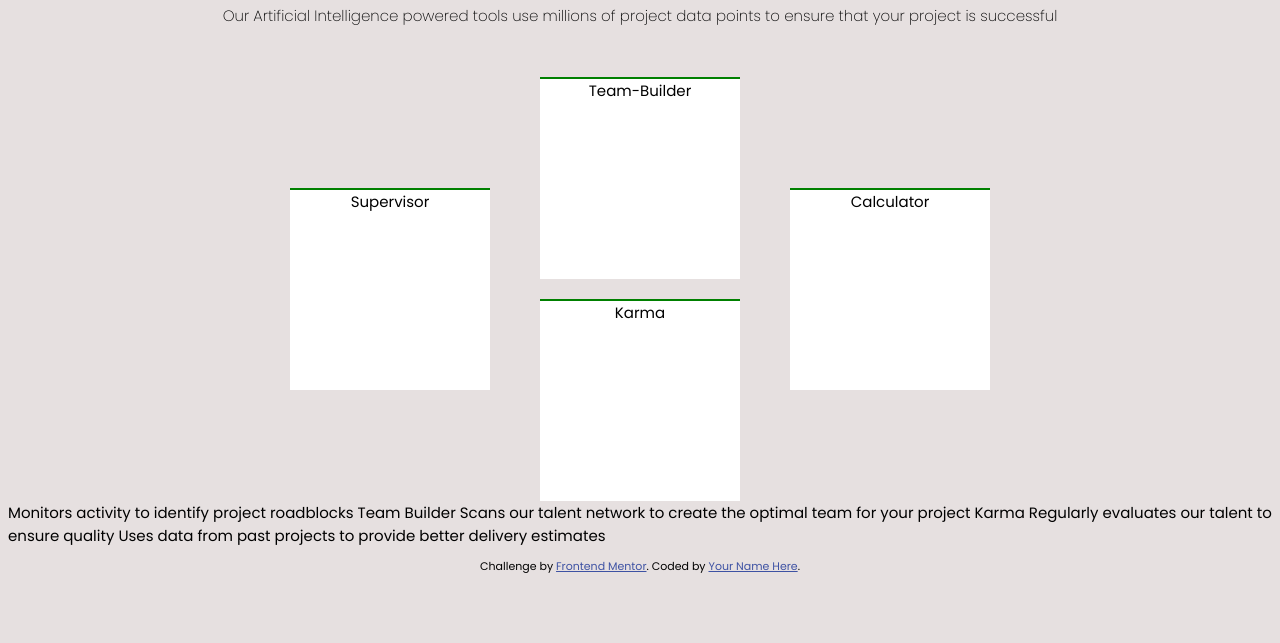
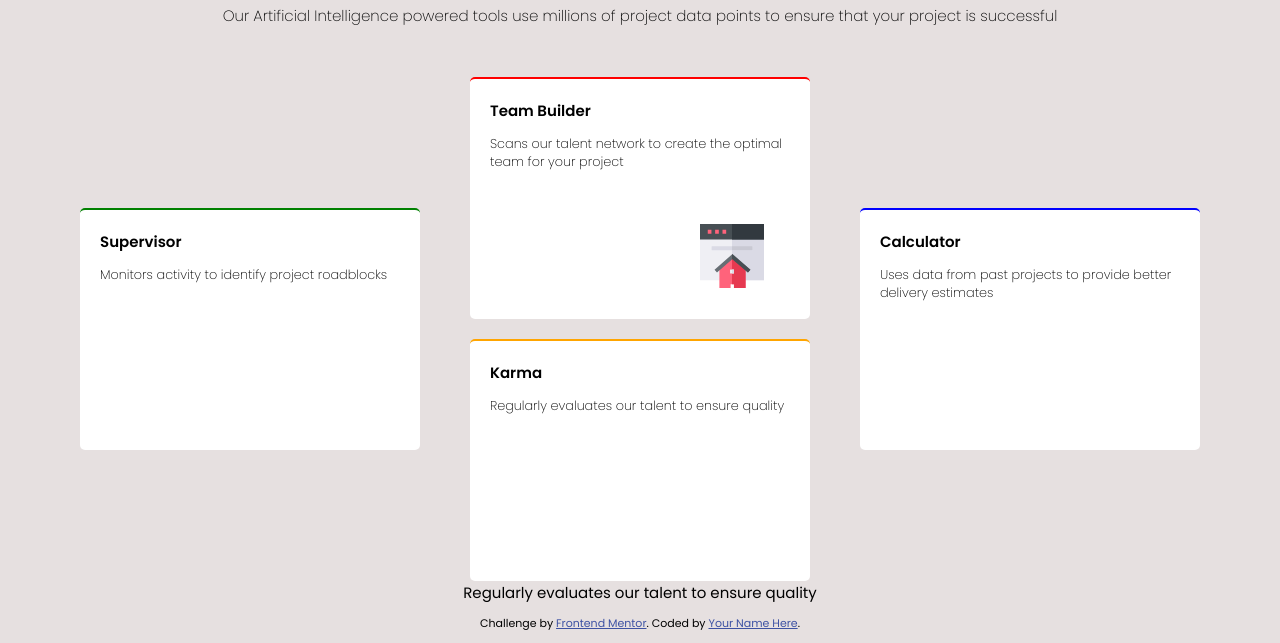
Before and after one commit to geraldaddey/four-card-feature-section-master, a plain HTML site: page index.html in a window 1280 px wide. Shown: the part 197-840 px from the top of the page. Before the commit the page ends 800 px from the top, so only its background shows below. Drawn offline with Linux system fonts and the light colour scheme.

Commit message:
images addedt to separate boxes

```diff
--- a/index.html
+++ b/index.html
@@ -21,7 +21,6 @@
       rel="stylesheet"
     />
 
-    <!-- Feel free to remove these styles or customise in your own stylesheet 👍 -->
     <link rel="stylesheet" href="styles.css" />
   </head>
   <body>
@@ -40,26 +39,35 @@
       <section class="row">
         <div class="supervisor">
           <span> Supervisor </span>
+          <p>Monitors activity to identify project roadblocks</p>
         </div>
         <section class="column">
           <div class="team-builder">
-            <span> Team-Builder </span>
+            <span> Team Builder </span>
+            <p>
+              Scans our talent network to create the optimal team for your
+              project
+            </p>
+            <img src="/images/icon-team-builder.svg" alt="teambuilder icon" />
           </div>
 
           <div class="karma">
             <span> Karma </span>
+            <p>Regularly evaluates our talent to ensure quality</p>
+            <!-- <img src="/images/icon-karma.svg" alt=" karma icon" /> -->
           </div>
         </section>
 
         <div class="calculator">
           <span> Calculator </span>
+
+          <p>
+            Uses data from past projects to provide better delivery estimates
+          </p>
         </div>
       </section>
 
-      Monitors activity to identify project roadblocks Team Builder Scans our
-      talent network to create the optimal team for your project Karma Regularly
-      evaluates our talent to ensure quality Uses data from past projects to
-      provide better delivery estimates
+      Regularly evaluates our talent to ensure quality
     </main>
 
     <footer>
--- a/styles.css
+++ b/styles.css
@@ -49,41 +49,107 @@ body {
   align-items: center;
 }
 
+/* Supervisor box  */
 .supervisor {
   border-top: 2px solid green;
-  width: 200px;
+  width: 300px;
   height: 200px;
   background-color: white;
   text-align: center;
+  padding: 20px;
+  border-radius: 5px;
+  text-align: left;
 }
+
+.supervisor span {
+  font-weight: 600;
+}
+
+.supervisor p {
+  font-weight: 200;
+  font-size: 0.8rem;
+}
+
+/* Calculator box  */
+
 .calculator {
-  border-top: 2px solid green;
-  width: 200px;
+  border-top: 2px solid blue;
+  width: 300px;
   height: 200px;
   background-color: white;
-  text-align: center;
+  border-radius: 5px;
+  padding: 20px;
+  text-align: left;
 }
 
+.calculator span {
+  font-weight: 600;
+}
+
+.calculator p {
+  font-weight: 200;
+  font-size: 0.8rem;
+}
 .column {
   display: flex;
   flex-flow: column;
   gap: 20px;
 }
 
+/* Team builder box  */
+
 .team-builder {
-  border-top: 2px solid green;
-  width: 200px;
+  border-top: 2px solid red;
+  width: 300px;
   height: 200px;
   background-color: white;
   text-align: center;
+  padding: 20px;
+  text-align: left;
+  border-radius: 5px;
 }
+
+.team-builder img {
+  position: relative;
+  left: 70%;
+  top: 20%;
+}
+
+.team-builder span {
+  font-weight: 600;
+}
+
+.team-builder p {
+  font-weight: 200;
+  font-size: 0.8rem;
+}
+
+/* Karma box  */
 .karma {
-  border-top: 2px solid green;
-  width: 200px;
+  border-top: 2px solid orange;
+  width: 300px;
   height: 200px;
   background-color: white;
   text-align: center;
+  border-radius: 5px;
+  padding: 20px;
+  text-align: left;
 }
+
+.karma span {
+  font-weight: 600;
+}
+
+.karma p {
+  font-weight: 200;
+  font-size: 0.8rem;
+}
+
+/* .karma img {
+  position: relative;
+  left: 10%;
+  top: 20%;
+} */
 
 .attribution {
   font-size: 11px;
```
